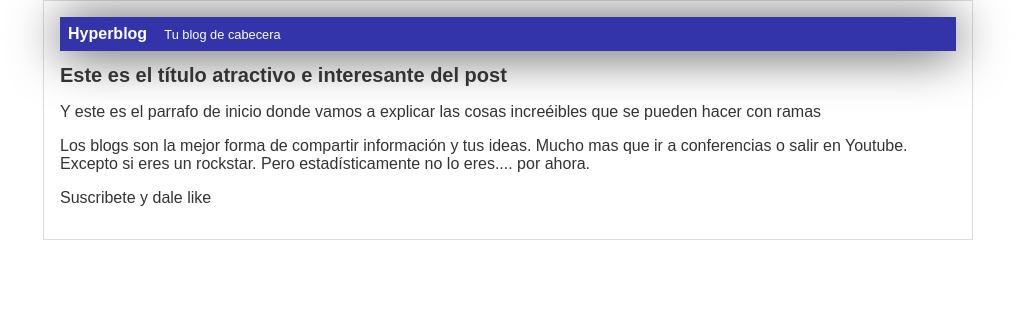
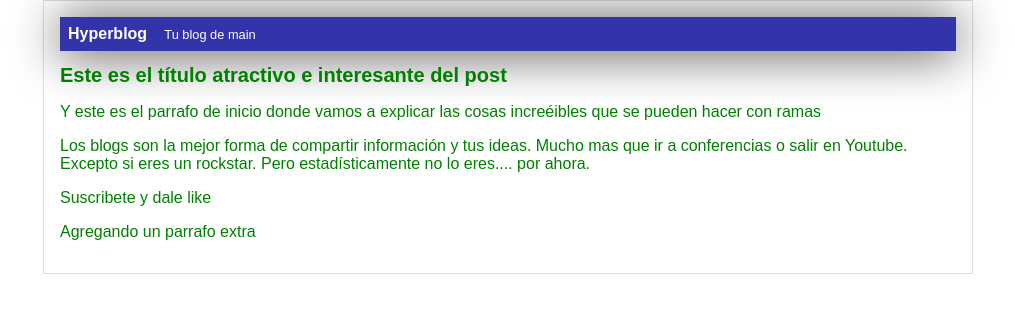
Before and after one commit to evelito/HyperBlog, a plain HTML site: page index.html in a window 1280 px wide. Shown: the whole page, without its empty margins (132-1147 px from the left). Drawn offline with Linux system fonts and the light colour scheme.

Commit message:
Agrege una linea extra, cambio a de cabecera a main y puse todo verde

```diff
--- a/css/estilos.css
+++ b/css/estilos.css
@@ -4,7 +4,7 @@ body {
     margin: 0;
     padding: 0;
     text-align: center;
-    color: #333;
+    color: green;
 }
 
 #cabecera {
--- a/index.html
+++ b/index.html
@@ -11,13 +11,14 @@
     <div id="container">
         <div id="cabecera">
         Hyperblog
-            <span id="tagline">Tu blog de cabecera</span>
+            <span id="tagline">Tu blog de main</span>
             </div>
         <div id="post">
             <h1>Este es el título atractivo e interesante del post</h1>
                 <p>Y este es el parrafo de inicio donde vamos a explicar las cosas increéibles que se pueden hacer con ramas</p>
                 <p>Los blogs son la mejor forma de compartir información y tus ideas. Mucho mas que ir a conferencias o salir en Youtube. Excepto si eres un rockstar. Pero estadísticamente no lo eres.... por ahora.</p>
                 <p>Suscribete y dale like</p>
+                <p>Agregando un parrafo extra</p>
         </div>
     </div>
 </body>
```
